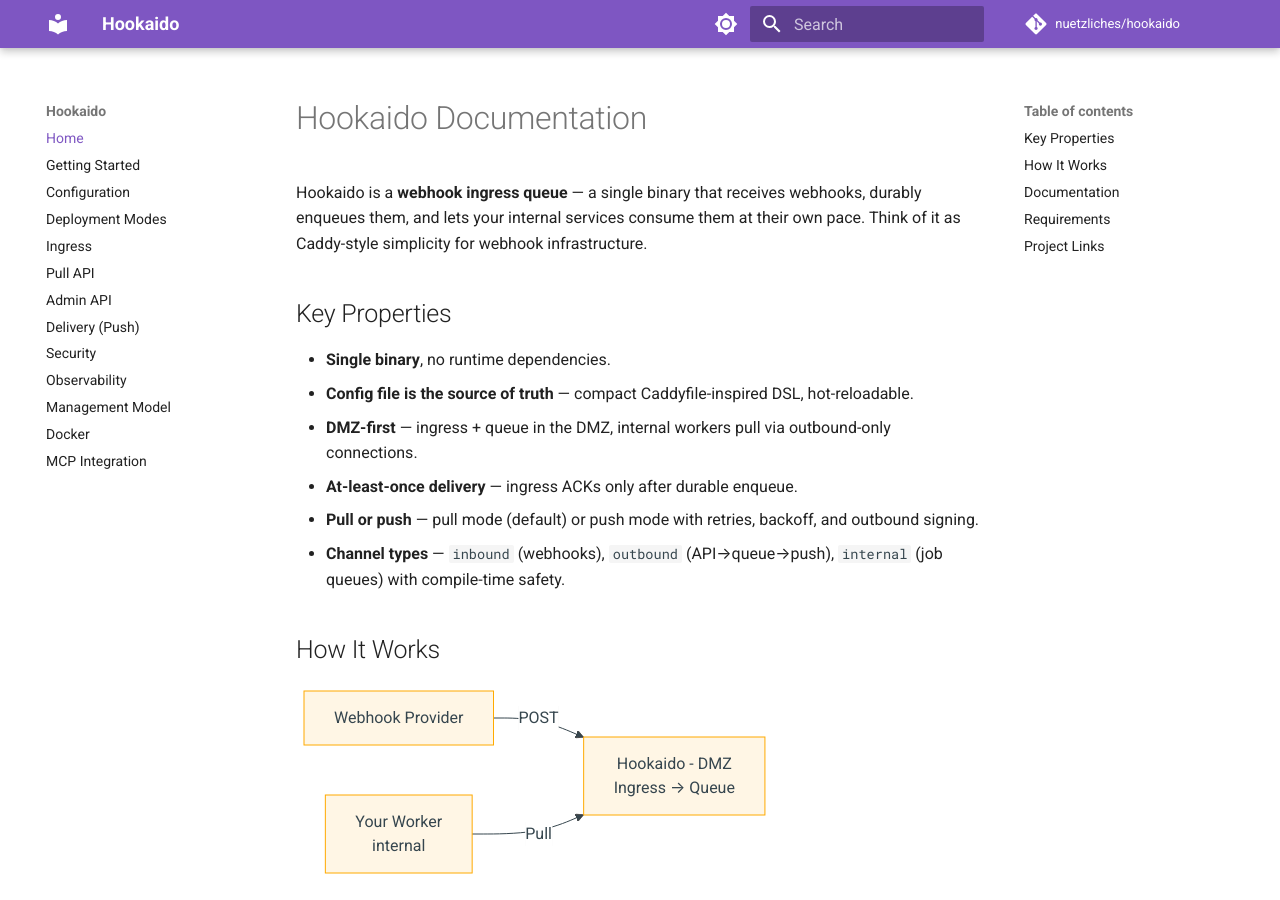
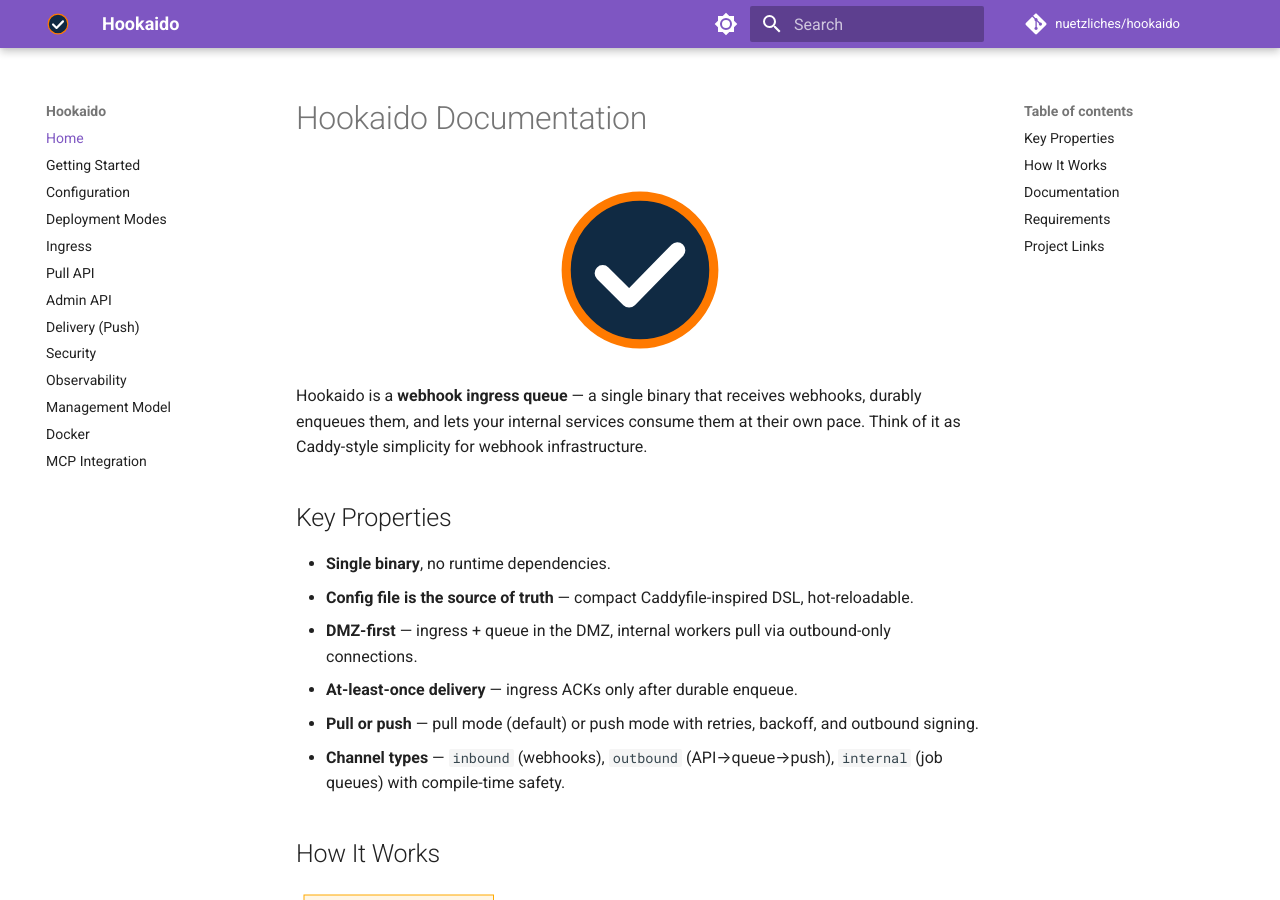
Before and after one commit to nuetzliches/hookaido, an MkDocs documentation site: the page built from docs/index.md, in a window 1280 px wide and 900 px high. Built offline with MkDocs 1.6.1 and Material for MkDocs 9.7.7, drawn with Linux system fonts in a browser that asks for light colours; comment, search, counter and statistics services are not loaded.

Commit message:
Add docs logo and favicon
Add SVG logo and favicon assets and wire them into the docs and README. New files docs/assets/logo/hookaido-logo.svg and hookaido-favicon.svg are added, README.md and docs/index.md embed the centered logo, and mkdocs.yml is updated to use the logo and favicon for the site theme to provide consistent branding.

```diff
--- a/docs/index.md
+++ b/docs/index.md
@@ -1,4 +1,8 @@
 # Hookaido Documentation
+
+<p align="center">
+  <img src="assets/logo/hookaido-logo.svg" alt="Hookaido logo" width="180">
+</p>
 
 Hookaido is a **webhook ingress queue** — a single binary that receives webhooks, durably enqueues them, and lets your internal services consume them at their own pace. Think of it as Caddy-style simplicity for webhook infrastructure.
 
--- a/mkdocs.yml
+++ b/mkdocs.yml
@@ -6,6 +6,8 @@ repo_name: nuetzliches/hookaido
 
 theme:
   name: material
+  logo: assets/logo/hookaido-logo.svg
+  favicon: assets/logo/hookaido-favicon.svg
   palette:
     - media: "(prefers-color-scheme: light)"
       scheme: default
```
Also changed, not shown: README.md (+4 -0 lines), docs/assets/logo/hookaido-favicon.svg (added), docs/assets/logo/hookaido-logo.svg (added).
